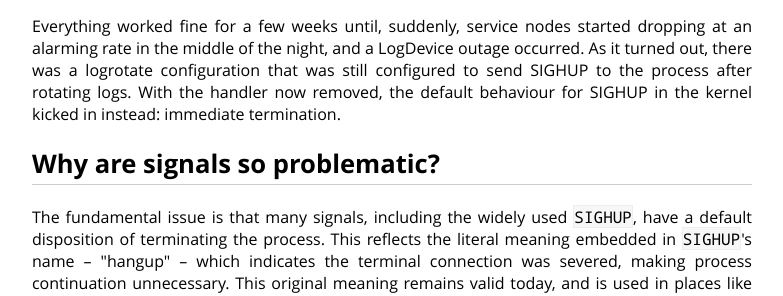
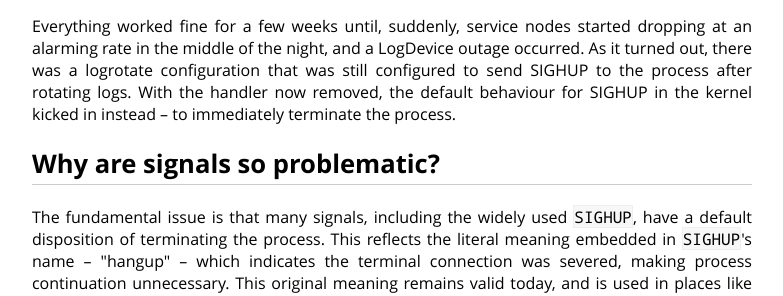
Before and after one commit to cdown/chrisdown.name, a Jekyll site: the page built from _posts/2025-05-12-safer-signal-sending-with-pkill-require-handler.md, in a window 1280 px wide and 900 px high. Shown: the part 341-637 px from the top of the window, without its empty margins (248-1031 px from the left). Built offline with Jekyll 4.4.1, drawn with Linux system fonts in a browser that asks for light colours.

Commit message:
rh post: Rewrite lede

```diff
--- a/_posts/2025-05-12-safer-signal-sending-with-pkill-require-handler.md
+++ b/_posts/2025-05-12-safer-signal-sending-with-pkill-require-handler.md
@@ -22,8 +22,8 @@ Everything worked fine for a few weeks until, suddenly, service nodes started
 dropping at an alarming rate in the middle of the night, and a LogDevice outage
 occurred. As it turned out, there was a logrotate configuration that was still
 configured to send SIGHUP to the process after rotating logs. With the handler
-now removed, the default behaviour for SIGHUP in the kernel kicked in instead:
-immediate termination.
+now removed, the default behaviour for SIGHUP in the kernel kicked in instead
+-- to immediately terminate the process.
 
 ## Why are signals so problematic?
 
```
